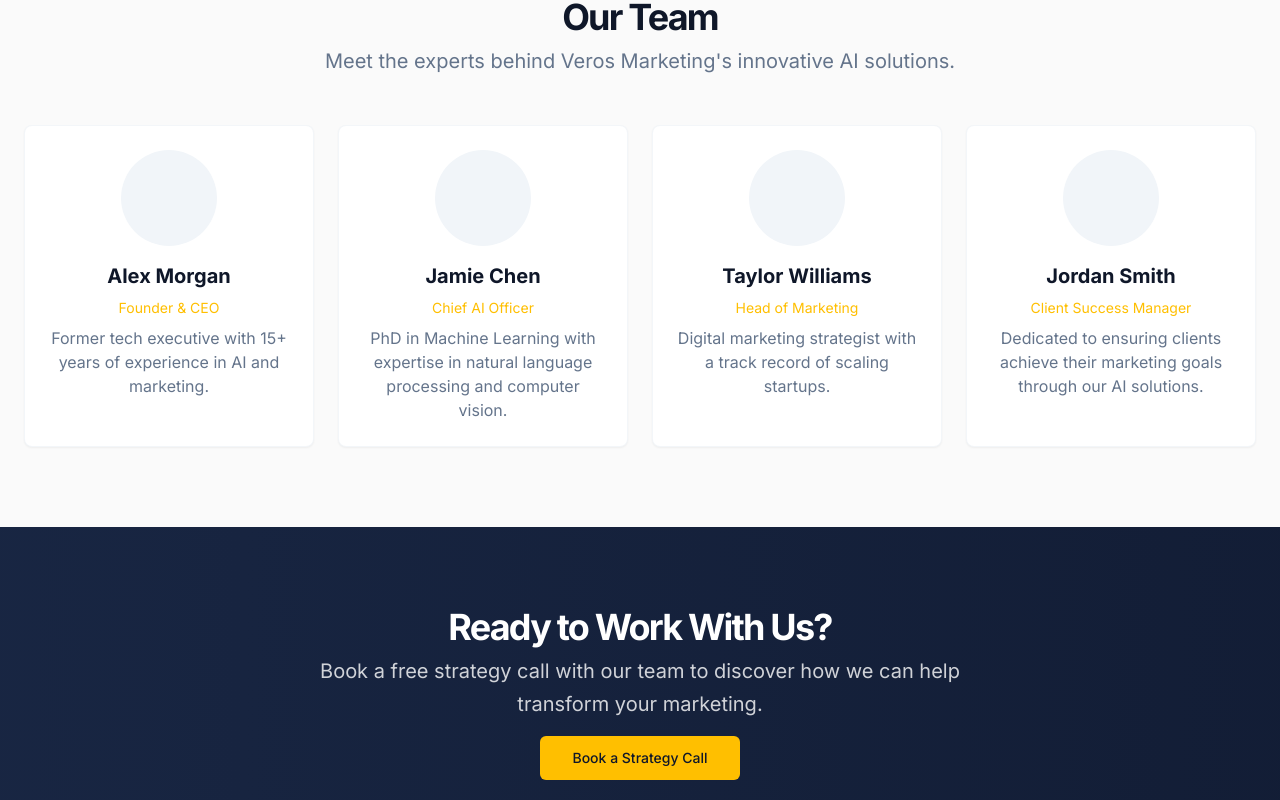
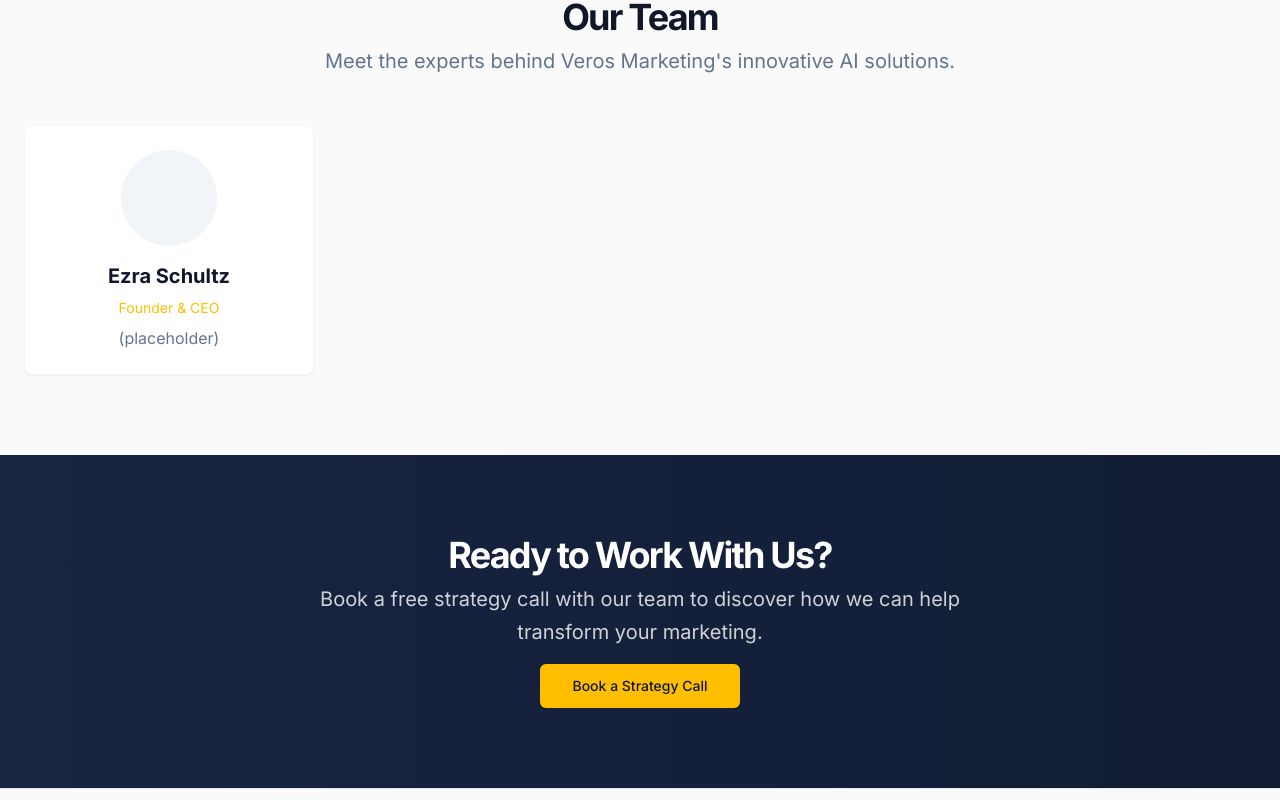
Before and after one commit to ezras256/veros-website, a Next.js app: page /about in a window 1280 px wide. Shown: the part 1720-2520 px from the top of the page. Built offline with nearby package versions, Linux system fonts and the light colour scheme.

Commit message:
updated info on about page

```diff
--- a/app/about/page.tsx
+++ b/app/about/page.tsx
@@ -121,26 +121,11 @@ export default function AboutPage() {
           <div className="grid grid-cols-1 sm:grid-cols-2 lg:grid-cols-4 gap-6 mt-12">
             {[
               {
-                name: "Alex Morgan",
+                name: "Ezra Schultz",
                 role: "Founder & CEO",
-                bio: "Former tech executive with 15+ years of experience in AI and marketing.",
-              },
-              {
-                name: "Jamie Chen",
-                role: "Chief AI Officer",
-                bio: "PhD in Machine Learning with expertise in natural language processing and computer vision.",
-              },
-              {
-                name: "Taylor Williams",
-                role: "Head of Marketing",
-                bio: "Digital marketing strategist with a track record of scaling startups.",
-              },
-              {
-                name: "Jordan Smith",
-                role: "Client Success Manager",
-                bio: "Dedicated to ensuring clients achieve their marketing goals through our AI solutions.",
-              },
-            ].map((member, i) => (
+                bio: "(placeholder)",
+              }
+              ].map((member, i) => (
               <Card key={i} className="card-hover border-border/40">
                 <CardContent className="p-6 flex flex-col items-center text-center gap-4">
                   <div className="w-24 h-24 rounded-full bg-muted"></div>
```
